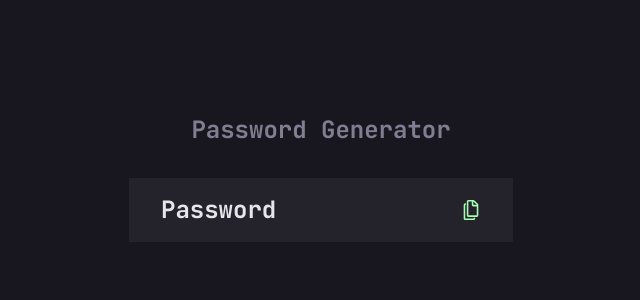
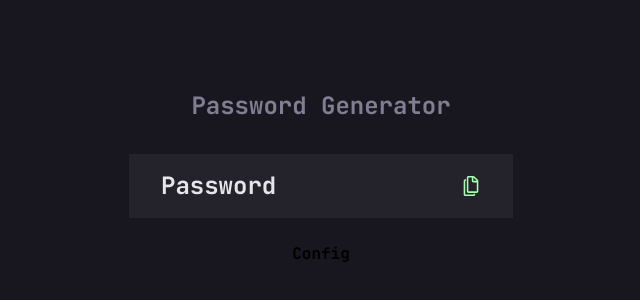
Before and after one commit to sarmaakondi/password-generator, a React (Vite) app: page / in a window 1280 px wide. Shown: the part 222-522 px from the top of the page, without its empty margins (319-959 px from the left). Built offline with nearby package versions, Linux system fonts and the light colour scheme.

Commit message:
Create Config component with placeholder content

```diff
--- a/src/App.jsx
+++ b/src/App.jsx
@@ -1,4 +1,5 @@
 import Password from "./Password";
+import Config from "./Config";
 
 import "./App.css";
 
@@ -12,6 +13,7 @@ function App() {
                     </h1>
                 </div>
                 <Password />
+                <Config />
             </div>
         </>
     );
--- /dev/null
+++ b/src/Config.jsx
@@ -0,0 +1,9 @@
+const Config = () => {
+    return (
+        <div>
+            <h1>Config</h1>
+        </div>
+    );
+};
+
+export default Config;
--- a/src/Password.jsx
+++ b/src/Password.jsx
@@ -1,6 +1,6 @@
 const Password = () => {
     return (
-        <div className="w-96 flex items-center justify-between bg-componentBg px-8 py-4">
+        <div className="w-96 flex items-center justify-between bg-componentBg px-8 py-4 mb-6">
             <h1 className="text-textColor text-2xl">Password </h1>
             <svg
                 className="fill-customGreen hover:fill-textColor cursor-pointer"
```
